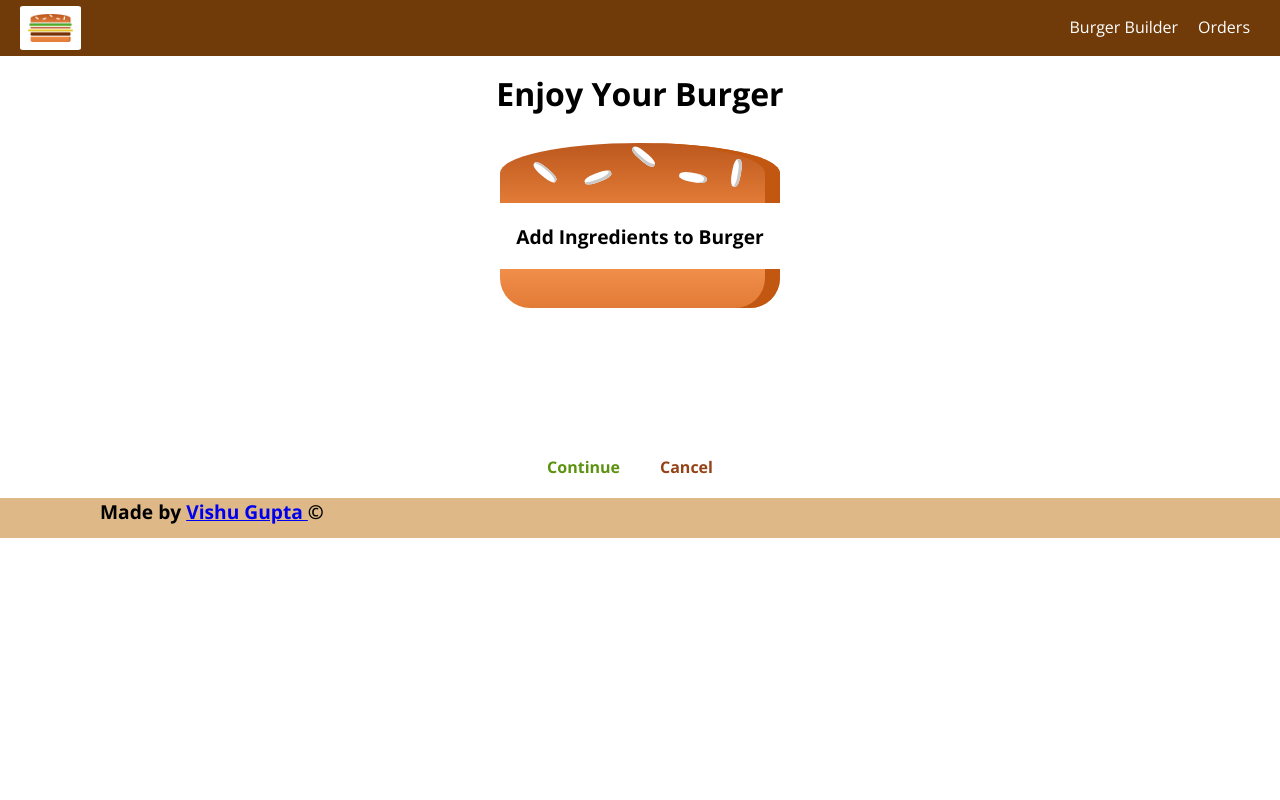
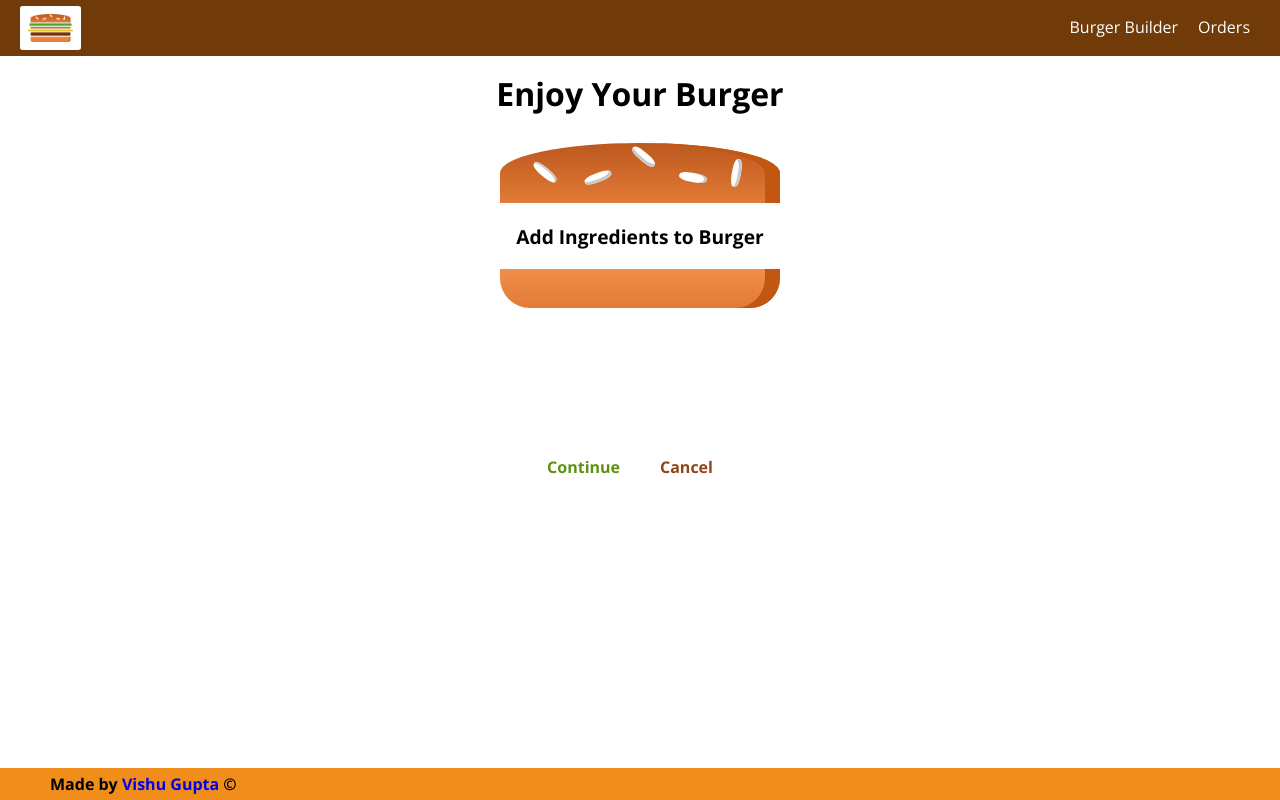
Before and after one commit to vishuGupta08/Make-My-Burger, a React app: page /checkout in a window 1280 px wide. Built offline with nearby package versions, Linux system fonts and the light colour scheme; the HTML template or start-up script is replaced by a standard one.

Commit message:
edited orders page and footer

```diff
--- a/src/components/Order/Order.css
+++ b/src/components/Order/Order.css
@@ -4,7 +4,7 @@
     border: 1px solid #ccc;
     box-sizing: border-box ;
     box-shadow: 0 2px 3px #ccc;
-    margin: 10px 100px;
+    margin: 10px auto;
     border-radius: 10px;
     background-color: blanchedalmond;
     display:flex;
@@ -13,7 +13,7 @@
 }
 
 .Data{
-    margin-left: 40px;
+    margin-left: 20px;
 }
 
 
--- a/src/components/layout/Layout.css
+++ b/src/components/layout/Layout.css
@@ -1,13 +1,17 @@
 .Content{
-    margin-top: 72px
+    margin-top: 72px;
+    padding-bottom: 30px;
+
 }
 .Footer{
-    height: 40px;
-    background-color: burlywood;
-    font-weight: 200;
-    font-size: 120%;
-    min-height: 100%;
-    padding-left: 100px;
-    text-decoration:none;
+    margin-top: 1rem;
+ padding: 5px;
+  background-color: rgb(240, 141, 27);
+  position: fixed;
+  bottom: 0;
+  left: 0;
+  padding-left: 50px;
+  width: 100%;
+  text-decoration: none;
 
     }
--- a/src/components/layout/Layout.js
+++ b/src/components/layout/Layout.js
@@ -24,11 +24,11 @@ class Layout extends Component {
                 <main className={classes.Content}>
                     {this.props.children}
                 </main>
-                <footer className={classes.Footer}><b>Made by <a
+                <footer className={classes.Footer}><b>Made by <a style={{ textDecoration: 'none ' }}
                     href="https://www.linkedin.com/in/vishu-gupta108"
                     target="_blank"
                     rel="noopener noreferrer">Vishu Gupta </a> &copy; </b></footer>
-            </Aux>
+            </Aux >
         )
     }
 }
```
